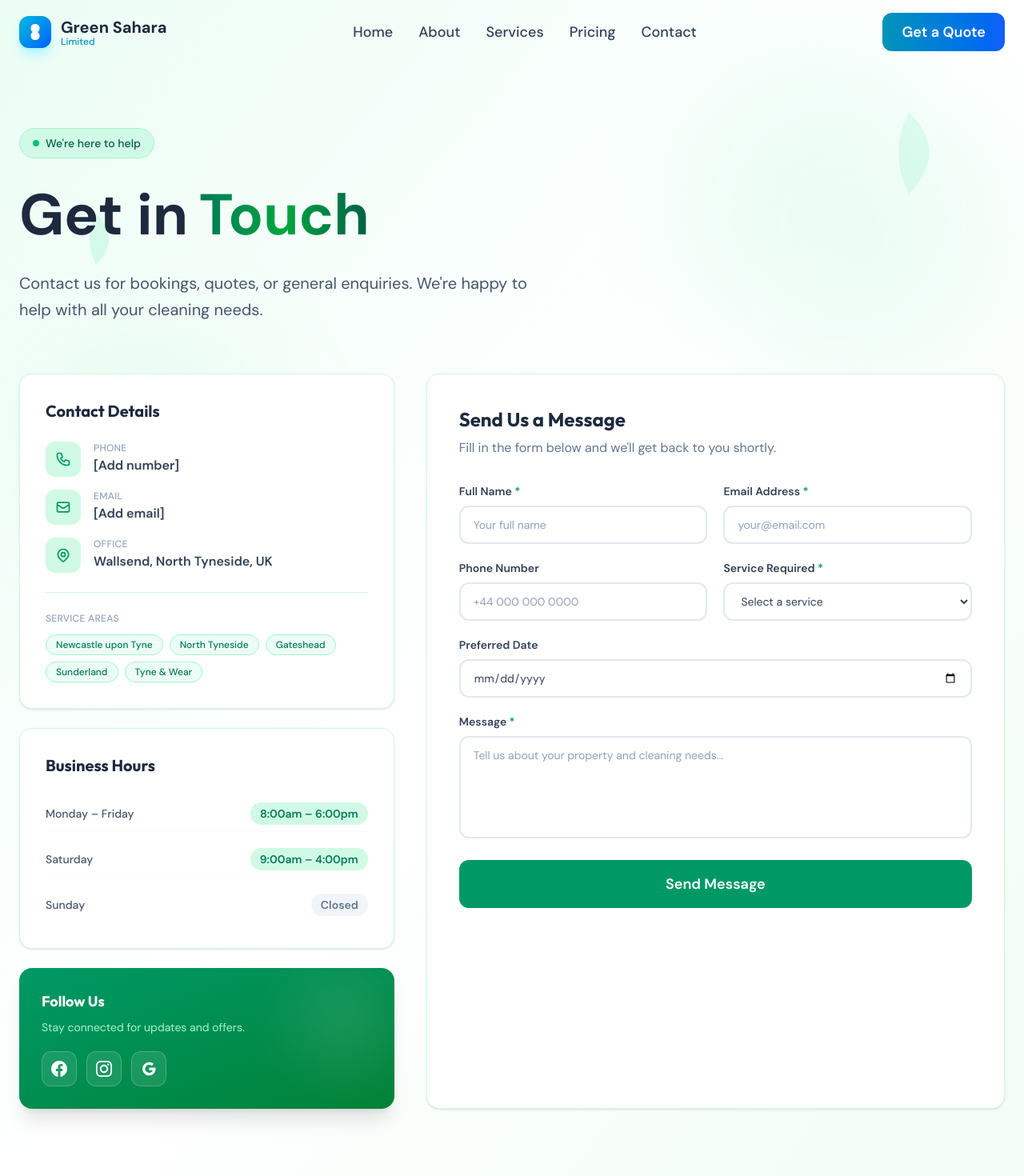
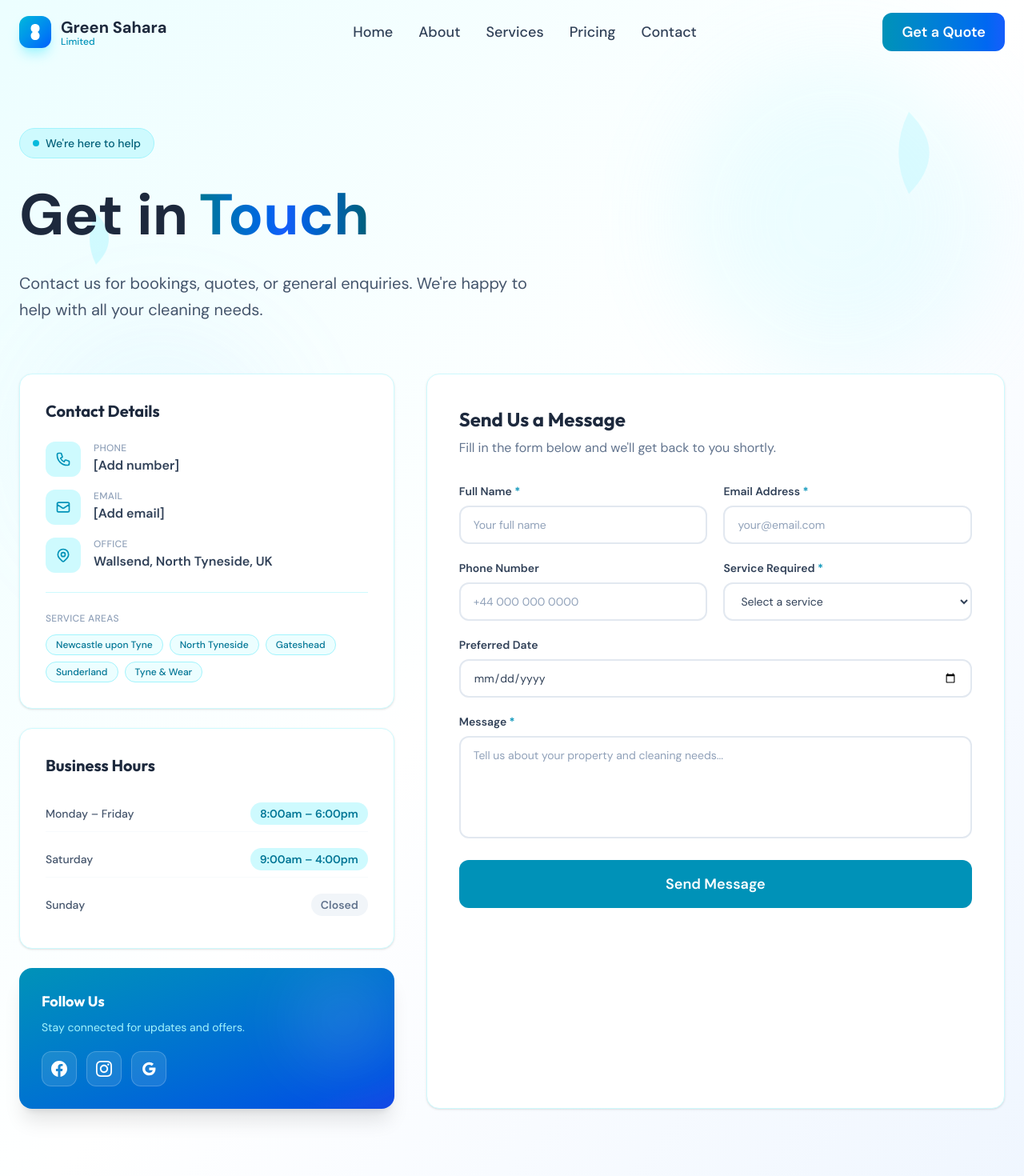
Before and after one commit to Dev-Rid/GSCleaningService, a Next.js app: page /contact in a window 1280 px wide. Shown: the top 1470 px of the page at 80% size. Built offline with nearby package versions, Linux system fonts and the light colour scheme.

Commit message:
pricing page primary color changed from green to blue

```diff
--- a/app/contact/page.tsx
+++ b/app/contact/page.tsx
@@ -131,16 +131,16 @@ export default function ContactPage() {
   ];
 
   return (
-    <div className="min-h-screen bg-gradient-to-br from-emerald-50 via-white to-green-50">
+    <div className="min-h-screen bg-gradient-to-br from-cyan-50 via-white to-blue-50">
 
       {/* Decorative Background */}
       <div className="fixed inset-0 overflow-hidden pointer-events-none">
-        <div className="absolute top-20 right-10 w-96 h-96 bg-emerald-200/20 rounded-full blur-3xl animate-pulse"></div>
-        <div className="absolute bottom-20 left-10 w-80 h-80 bg-green-300/15 rounded-full blur-3xl animate-pulse" style={{ animationDelay: '1s' }}></div>
-        <svg className="absolute top-32 right-20 w-32 h-32 text-emerald-200/30 animate-float" viewBox="0 0 100 100" fill="currentColor" style={{ animationDelay: '0.5s' }}>
+        <div className="absolute top-20 right-10 w-96 h-96 bg-cyan-200/20 rounded-full blur-3xl animate-pulse"></div>
+        <div className="absolute bottom-20 left-10 w-80 h-80 bg-blue-300/15 rounded-full blur-3xl animate-pulse" style={{ animationDelay: '1s' }}></div>
+        <svg className="absolute top-32 right-20 w-32 h-32 text-cyan-200/30 animate-float" viewBox="0 0 100 100" fill="currentColor" style={{ animationDelay: '0.5s' }}>
           <path d="M50 10 Q70 30 70 50 Q70 70 50 90 Q40 70 40 50 Q40 30 50 10 Z" />
         </svg>
-        <svg className="absolute top-1/3 left-20 w-20 h-20 text-emerald-300/20 animate-float" viewBox="0 0 100 100" fill="currentColor" style={{ animationDelay: '2s' }}>
+        <svg className="absolute top-1/3 left-20 w-20 h-20 text-cyan-300/20 animate-float" viewBox="0 0 100 100" fill="currentColor" style={{ animationDelay: '2s' }}>
           <path d="M50 10 Q70 30 70 50 Q70 70 50 90 Q40 70 40 50 Q40 30 50 10 Z" />
         </svg>
       </div>
@@ -150,13 +150,13 @@ export default function ContactPage() {
 
           {/* Hero */}
           <section className={`py-16 transition-all duration-1000 ${isVisible ? 'opacity-100 translate-y-0' : 'opacity-0 translate-y-8'}`}>
-            <div className="inline-flex items-center gap-2 bg-emerald-100 text-emerald-800 px-4 py-2 rounded-full text-sm font-medium mb-6 border border-emerald-200">
-              <span className="w-2 h-2 bg-emerald-500 rounded-full animate-pulse"></span>
+            <div className="inline-flex items-center gap-2 bg-cyan-100 text-cyan-800 px-4 py-2 rounded-full text-sm font-medium mb-6 border border-cyan-200">
+              <span className="w-2 h-2 bg-cyan-500 rounded-full animate-pulse"></span>
               We're here to help
             </div>
             <h1 className="text-5xl md:text-6xl lg:text-7xl font-bold leading-tight mb-6">
               <span className="text-slate-800">Get in</span>{' '}
-              <span className="bg-gradient-to-r from-emerald-700 via-green-600 to-emerald-800 bg-clip-text text-transparent">
+              <span className="bg-gradient-to-r from-cyan-700 via-blue-600 to-cyan-800 bg-clip-text text-transparent">
                 Touch
               </span>
             </h1>
@@ -173,18 +173,18 @@ export default function ContactPage() {
               <div className="lg:col-span-2 space-y-6">
 
                 {/* Contact Details */}
-                <div className="bg-white rounded-2xl p-8 shadow-sm border border-emerald-100">
+                <div className="bg-white rounded-2xl p-8 shadow-sm border border-cyan-100">
                   <h2 className="text-xl font-bold text-slate-800 mb-6">Contact Details</h2>
                   <div className="space-y-4">
                     {contactDetails.map((item, i) => (
                       <div key={i} className="flex items-start gap-4 group">
-                        <div className="w-11 h-11 bg-emerald-100 rounded-xl flex items-center justify-center text-emerald-600 flex-shrink-0 group-hover:bg-emerald-600 group-hover:text-white transition-all duration-300">
+                        <div className="w-11 h-11 bg-cyan-100 rounded-xl flex items-center justify-center text-cyan-600 flex-shrink-0 group-hover:bg-cyan-600 group-hover:text-white transition-all duration-300">
                           {item.icon}
                         </div>
                         <div>
                           <p className="text-xs text-slate-400 font-medium uppercase tracking-wide mb-0.5">{item.label}</p>
                           {item.href ? (
-                            <a href={item.href} className="text-slate-700 font-semibold hover:text-emerald-600 transition-colors">{item.value}</a>
+                            <a href={item.href} className="text-slate-700 font-semibold hover:text-cyan-600 transition-colors">{item.value}</a>
                           ) : (
                             <p className="text-slate-700 font-semibold">{item.value}</p>
                           )}
@@ -194,11 +194,11 @@ export default function ContactPage() {
                   </div>
 
                   {/* Service Areas */}
-                  <div className="mt-6 pt-6 border-t border-emerald-100">
+                  <div className="mt-6 pt-6 border-t border-cyan-100">
                     <p className="text-xs text-slate-400 font-medium uppercase tracking-wide mb-3">Service Areas</p>
                     <div className="flex flex-wrap gap-2">
                       {['Newcastle upon Tyne', 'North Tyneside', 'Gateshead', 'Sunderland', 'Tyne & Wear'].map((area, i) => (
-                        <span key={i} className="text-xs bg-emerald-50 border border-emerald-200 text-emerald-700 px-3 py-1 rounded-full font-medium">
+                        <span key={i} className="text-xs bg-cyan-50 border border-cyan-200 text-cyan-700 px-3 py-1 rounded-full font-medium">
                           {area}
                         </span>
                       ))}
@@ -207,13 +207,13 @@ export default function ContactPage() {
                 </div>
 
                 {/* Business Hours */}
-                <div className="bg-white rounded-2xl p-8 shadow-sm border border-emerald-100">
+                <div className="bg-white rounded-2xl p-8 shadow-sm border border-cyan-100">
                   <h2 className="text-xl font-bold text-slate-800 mb-6">Business Hours</h2>
                   <div className="space-y-3">
                     {businessHours.map((item, i) => (
                       <div key={i} className="flex items-center justify-between py-2 border-b border-slate-50 last:border-0">
                         <span className="text-slate-600 font-medium text-sm">{item.day}</span>
-                        <span className={`text-sm font-semibold px-3 py-1 rounded-full ${item.open ? 'bg-emerald-100 text-emerald-700' : 'bg-slate-100 text-slate-500'}`}>
+                        <span className={`text-sm font-semibold px-3 py-1 rounded-full ${item.open ? 'bg-cyan-100 text-cyan-700' : 'bg-slate-100 text-slate-500'}`}>
                           {item.hours}
                         </span>
                       </div>
@@ -222,13 +222,13 @@ export default function ContactPage() {
                 </div>
 
                 {/* Social Media */}
-                <div className="bg-gradient-to-br from-emerald-600 to-green-700 rounded-2xl p-7 shadow-xl relative overflow-hidden">
+                <div className="bg-gradient-to-br from-cyan-600 to-blue-700 rounded-2xl p-7 shadow-xl relative overflow-hidden">
                   <div className="absolute inset-0 opacity-10">
                     <div className="absolute top-0 right-0 w-32 h-32 bg-white rounded-full blur-2xl"></div>
                   </div>
                   <div className="relative z-10">
                     <h3 className="text-lg font-bold text-white mb-2">Follow Us</h3>
-                    <p className="text-emerald-200 text-sm mb-5">Stay connected for updates and offers.</p>
+                    <p className="text-cyan-200 text-sm mb-5">Stay connected for updates and offers.</p>
                     <div className="flex gap-3">
                       {socialLinks.map((s, i) => (
                         <a
@@ -247,7 +247,7 @@ export default function ContactPage() {
 
               {/* Right: Contact Form */}
               <div className="lg:col-span-3">
-                <div className="bg-white rounded-2xl p-10 shadow-sm border border-emerald-100 h-full">
+                <div className="bg-white rounded-2xl p-10 shadow-sm border border-cyan-100 h-full">
                   {!submitted ? (
                     <>
                       <h2 className="text-2xl font-bold text-slate-800 mb-2">Send Us a Message</h2>
@@ -257,7 +257,7 @@ export default function ContactPage() {
                         {/* Name + Email */}
                         <div className="grid sm:grid-cols-2 gap-5">
                           <div>
-                            <label className="block text-sm font-semibold text-slate-700 mb-2">Full Name <span className="text-emerald-600">*</span></label>
+                            <label className="block text-sm font-semibold text-slate-700 mb-2">Full Name <span className="text-cyan-600">*</span></label>
                             <input
                               type="text"
                               name="name"
@@ -265,11 +265,11 @@ export default function ContactPage() {
                               onChange={handleChange}
                               required
                               placeholder="Your full name"
-                              className="w-full px-4 py-3 rounded-xl border-2 border-slate-200 focus:border-emerald-500 focus:outline-none transition-colors text-slate-700 placeholder-slate-400 text-sm"
+                              className="w-full px-4 py-3 rounded-xl border-2 border-slate-200 focus:border-cyan-500 focus:outline-none transition-colors text-slate-700 placeholder-slate-400 text-sm"
                             />
                           </div>
                           <div>
-                            <label className="block text-sm font-semibold text-slate-700 mb-2">Email Address <span className="text-emerald-600">*</span></label>
+                            <label className="block text-sm font-semibold text-slate-700 mb-2">Email Address <span className="text-cyan-600">*</span></label>
                             <input
                               type="email"
                               name="email"
@@ -277,7 +277,7 @@ export default function ContactPage() {
                               onChange={handleChange}
                               required
                               placeholder="your@email.com"
-                              className="w-full px-4 py-3 rounded-xl border-2 border-slate-200 focus:border-emerald-500 focus:outline-none transition-colors text-slate-700 placeholder-slate-400 text-sm"
+                              className="w-full px-4 py-3 rounded-xl border-2 border-slate-200 focus:border-cyan-500 focus:outline-none transition-colors text-slate-700 placeholder-slate-400 text-sm"
                             />
                           </div>
                         </div>
@@ -292,17 +292,17 @@ export default function ContactPage() {
                               value={formData.phone}
                               onChange={handleChange}
                               placeholder="+44 000 000 0000"
-                              className="w-full px-4 py-3 rounded-xl border-2 border-slate-200 focus:border-emerald-500 focus:outline-none transition-colors text-slate-700 placeholder-slate-400 text-sm"
+                              className="w-full px-4 py-3 rounded-xl border-2 border-slate-200 focus:border-cyan-500 focus:outline-none transition-colors text-slate-700 placeholder-slate-400 text-sm"
                             />
                           </div>
                           <div>
-                            <label className="block text-sm font-semibold text-slate-700 mb-2">Service Required <span className="text-emerald-600">*</span></label>
+                            <label className="block text-sm font-semibold text-slate-700 mb-2">Service Required <span className="text-cyan-600">*</span></label>
                             <select
                               name="service"
                               value={formData.service}
                               onChange={handleChange}
                               required
-                              className="w-full px-4 py-3 rounded-xl border-2 border-slate-200 focus:border-emerald-500 focus:outline-none transition-colors text-slate-700 text-sm bg-white"
+                              className="w-full px-4 py-3 rounded-xl border-2 border-slate-200 focus:border-cyan-500 focus:outline-none transition-colors text-slate-700 text-sm bg-white"
                             >
                               <option value="" disabled>Select a service</option>
                               {serviceOptions.map((s, i) => (
@@ -320,13 +320,13 @@ export default function ContactPage() {
                             name="date"
                             value={formData.date}
                             onChange={handleChange}
-                            className="w-full px-4 py-3 rounded-xl border-2 border-slate-200 focus:border-emerald-500 focus:outline-none transition-colors text-slate-700 text-sm"
+                            className="w-full px-4 py-3 rounded-xl border-2 border-slate-200 focus:border-cyan-500 focus:outline-none transition-colors text-slate-700 text-sm"
                           />
                         </div>
 
                         {/* Message */}
                         <div>
-                          <label className="block text-sm font-semibold text-slate-700 mb-2">Message <span className="text-emerald-600">*</span></label>
+                          <label className="block text-sm font-semibold text-slate-700 mb-2">Message <span className="text-cyan-600">*</span></label>
                           <textarea
                             name="message"
                             value={formData.message}
@@ -334,13 +334,13 @@ export default function ContactPage() {
                             required
                             rows={5}
                             placeholder="Tell us about your property and cleaning needs..."
-                            className="w-full px-4 py-3 rounded-xl border-2 border-slate-200 focus:border-emerald-500 focus:outline-none transition-colors text-slate-700 placeholder-slate-400 text-sm resize-none"
+                            className="w-full px-4 py-3 rounded-xl border-2 border-slate-200 focus:border-cyan-500 focus:outline-none transition-colors text-slate-700 placeholder-slate-400 text-sm resize-none"
                           />
                         </div>
 
                         <button
                           type="submit"
-                          className="w-full py-4 bg-emerald-600 text-white rounded-xl font-semibold text-lg hover:bg-emerald-700 hover:shadow-xl hover:shadow-emerald-200 hover:-translate-y-1 transition-all duration-300"
+                          className="w-full py-4 bg-cyan-600 text-white rounded-xl font-semibold text-lg hover:bg-cyan-700 hover:shadow-xl hover:shadow-cyan-200 hover:-translate-y-1 transition-all duration-300"
                         >
                           Send Message
                         </button>
@@ -355,7 +355,7 @@ export default function ContactPage() {
                       </p>
                       <button
                         onClick={() => { setSubmitted(false); setFormData({ name: '', email: '', phone: '', service: '', date: '', message: '' }); }}
-                        className="px-8 py-3 bg-emerald-600 text-white rounded-xl font-semibold hover:bg-emerald-700 transition-all duration-300"
+                        className="px-8 py-3 bg-cyan-600 text-white rounded-xl font-semibold hover:bg-cyan-700 transition-all duration-300"
                       >
                         Send Another Message
                       </button>
@@ -390,5 +390,6 @@ export default function ContactPage() {
         }
       `}</style>
     </div>
+
   );
 }
```
Also changed, not shown: app/pricing/page.tsx (+18 -18 lines).
